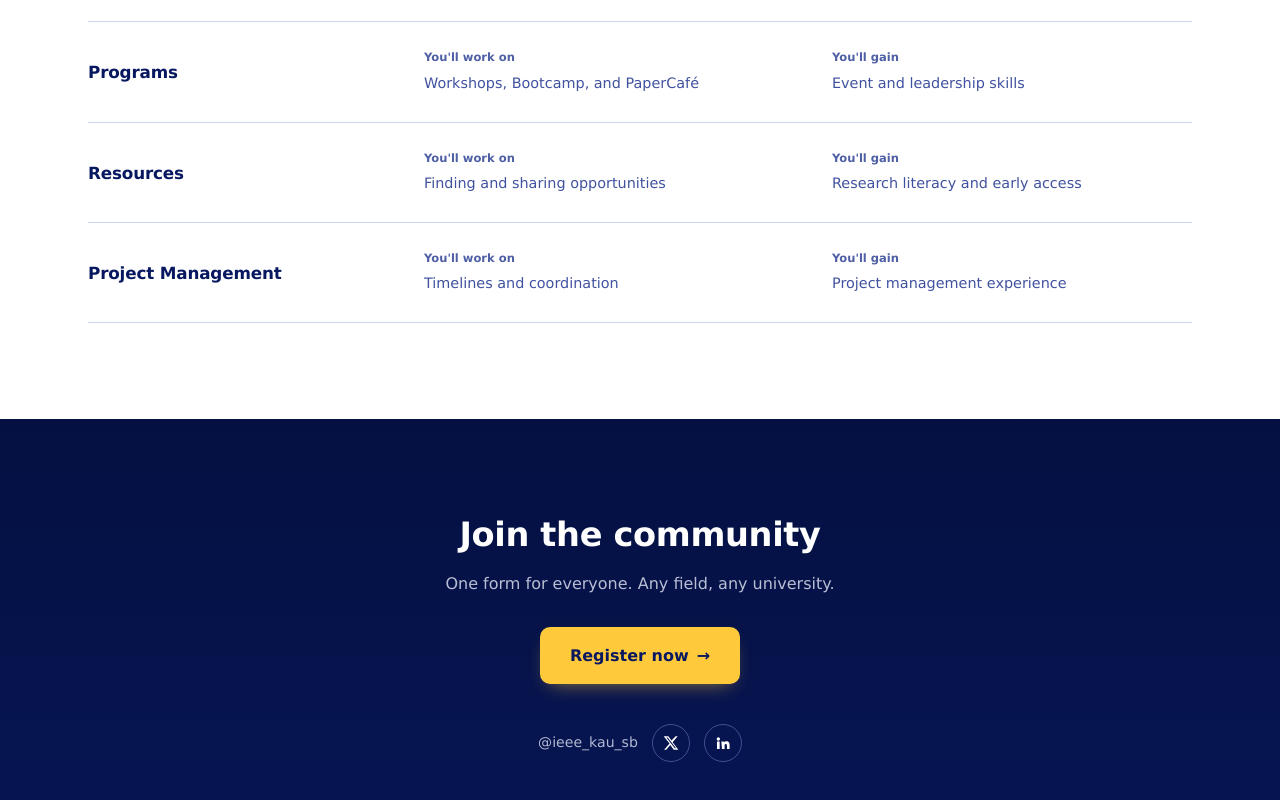
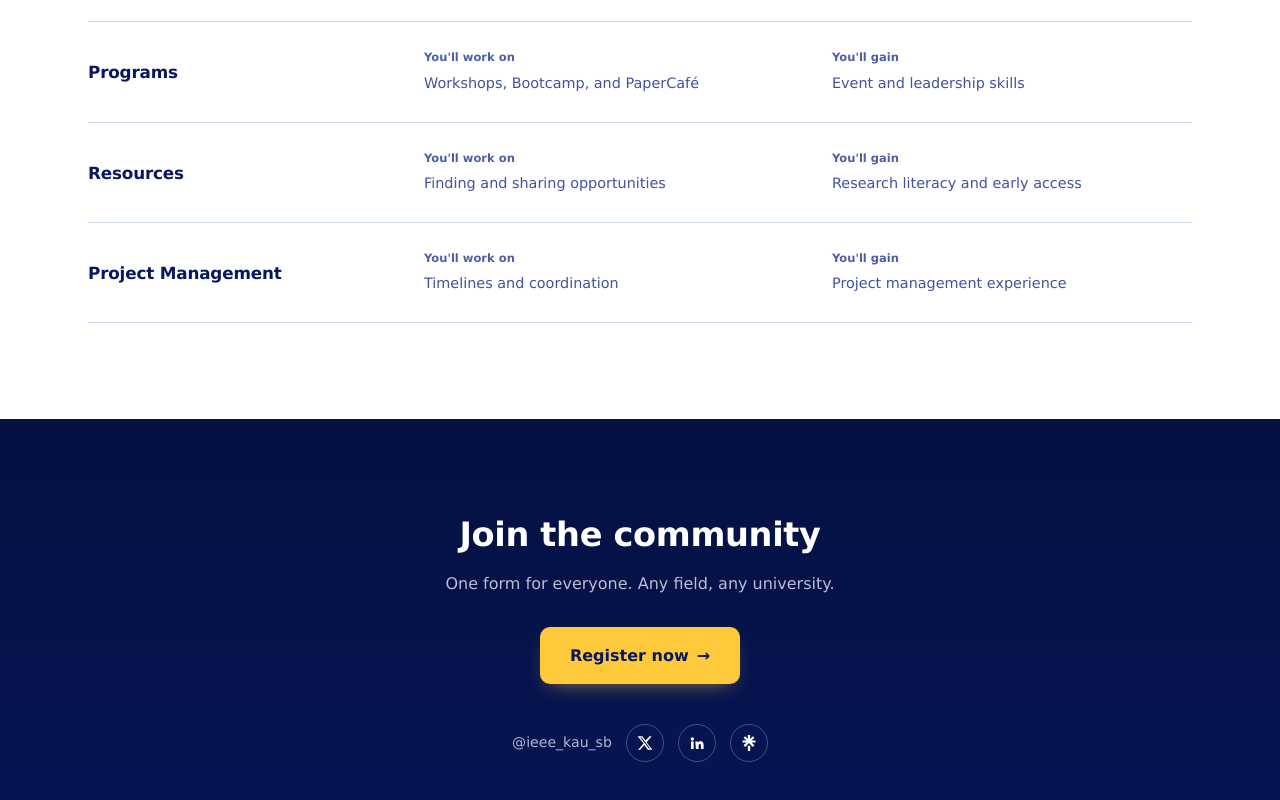
Before and after one commit to nelmkt/ieee-kau-research-community, a plain HTML site: page index.html in a window 1280 px wide. Shown: the part 3709-4509 px from the top of the page. Drawn offline with Linux system fonts and the light colour scheme.

Commit message:
add linktree link

```diff
--- a/index.html
+++ b/index.html
@@ -388,6 +388,7 @@ html[lang="ar"] .hero h1{line-height:1.4;max-width:24ch}
       <span dir="ltr">@ieee_kau_sb</span>
       <a href="https://x.com/ieee_kau_sb" target="_blank" rel="noopener" aria-label="X"><svg width="16" height="16" viewBox="0 0 24 24" fill="currentColor" aria-hidden="true"><path d="M18.9 2H22l-7.6 8.7L23 22h-6.8l-5.3-6.9L4.8 22H1.7l8.1-9.3L1 2h7l4.8 6.3L18.9 2zm-1.2 18h1.9L7 3.9H5L17.7 20z"/></svg></a>
       <a href="https://www.linkedin.com/company/ieeekau-sb-female" target="_blank" rel="noopener" aria-label="LinkedIn"><svg width="16" height="16" viewBox="0 0 24 24" fill="currentColor" aria-hidden="true"><path d="M4.98 3.5a2.5 2.5 0 1 1 0 5 2.5 2.5 0 0 1 0-5zM3 9.75h4V21H3zM9.5 9.75h3.8v1.6h.05c.53-1 1.84-2.05 3.78-2.05 4.04 0 4.79 2.66 4.79 6.12V21h-4v-4.9c0-1.17-.02-2.68-1.63-2.68-1.64 0-1.89 1.28-1.89 2.6V21h-4z"/></svg></a>
+      <a href="https://linktr.ee/research.community.ieee" target="_blank" rel="noopener" aria-label="Linktree"><svg width="16" height="16" viewBox="0 0 24 24" fill="currentColor" aria-hidden="true"><path d="m13.736 5.853 4.005-4.117 2.325 2.381-4.201 4.005h5.909v3.305h-5.937l4.229 4.107-2.325 2.334L12 12.099l-5.74 5.769-2.325-2.325 4.229-4.108H2.226V8.121h5.909L3.934 4.117l2.325-2.381 4.005 4.117V0h3.472zm-3.473 10.306h3.473V24h-3.473z"/></svg></a>
     </div>
   </div>
 </section>
```
